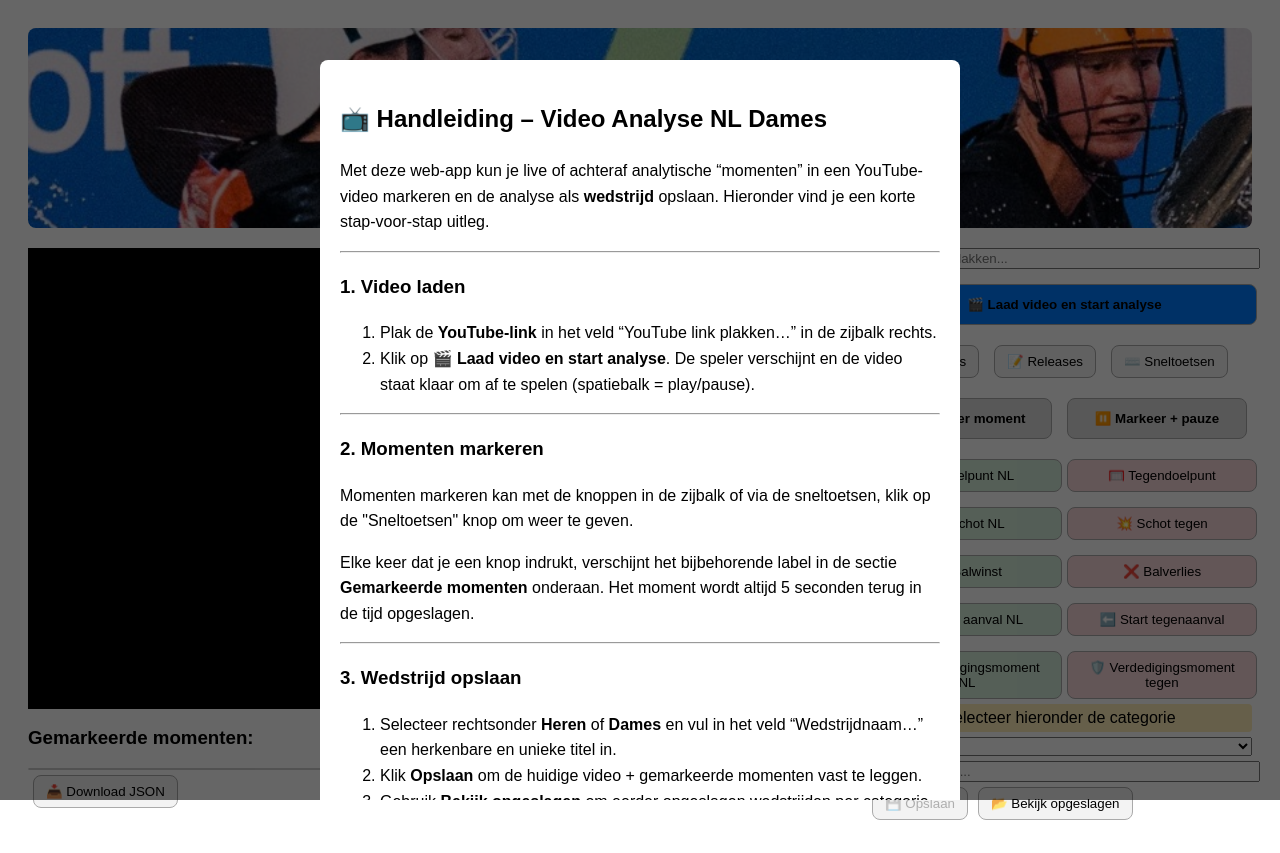
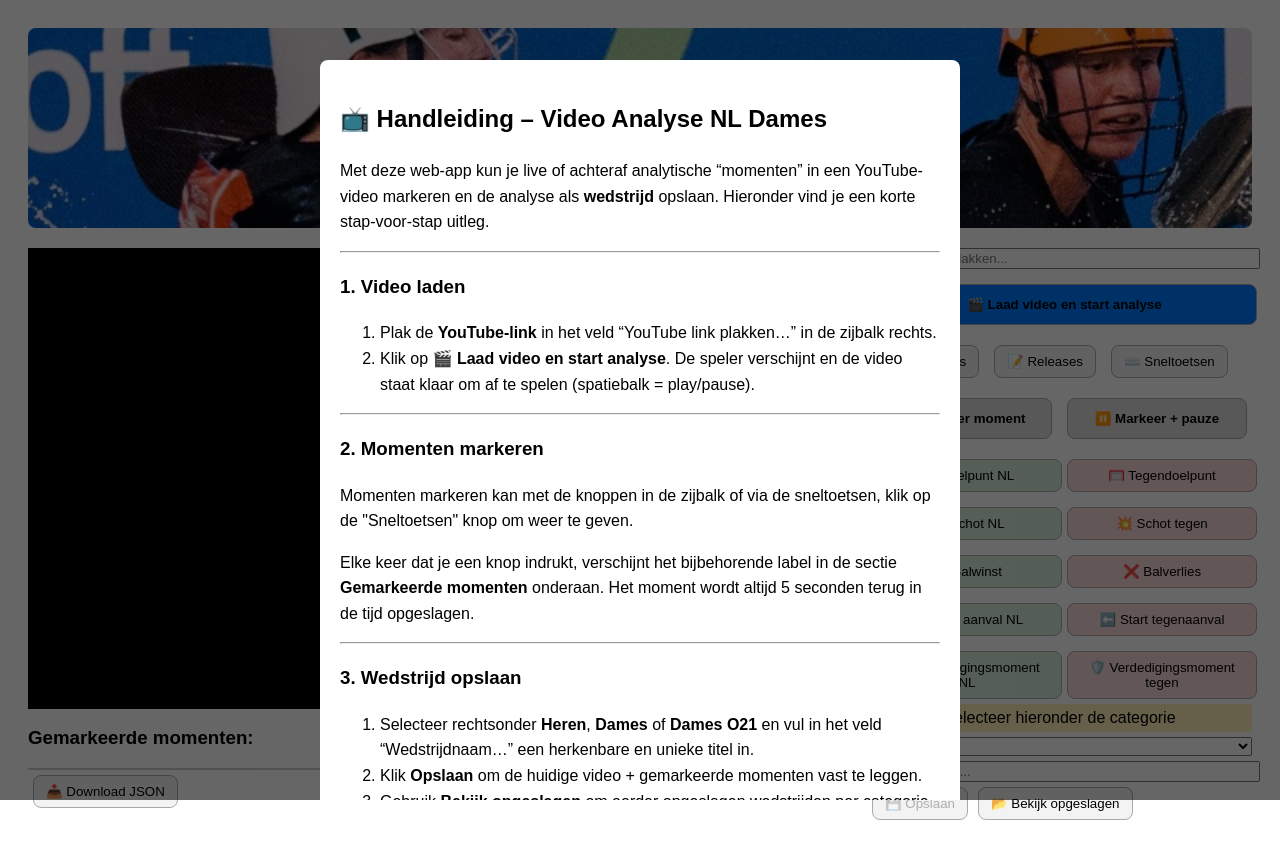
Before and after one commit to Sytsevdz/Video-Analyse-App, a React (Vite) app: page / in a window 1280 px wide. Built offline with nearby package versions, Linux system fonts and the light colour scheme.

Commit message:
Add Dames O21 category

```diff
--- a/src/main.jsx
+++ b/src/main.jsx
@@ -12,6 +12,7 @@ export const formatTime = (seconds) => {
 const INSTRUCTIONS_VERSION = "2";
 
 const RELEASE_NOTES = [
+  "Categorie Dames O21 toegevoegd",
   "Banner toont nu dames of heren afhankelijk van de gekozen database",
   "Laden van opgeslagen wedstrijd laadt nu ook de juiste video",
   "Verberg en toon knoppen toegevoegd",
@@ -172,7 +173,7 @@ const InstructionsModal = ({ onClose, label }) => (
       <h3>3. Wedstrijd opslaan</h3>
       <ol>
         <li>
-          Selecteer rechtsonder <strong>Heren</strong> of <strong>Dames</strong> en vul in het veld “Wedstrijdnaam…” een herkenbare en unieke titel in.
+          Selecteer rechtsonder <strong>Heren</strong>, <strong>Dames</strong> of <strong>Dames O21</strong> en vul in het veld “Wedstrijdnaam…” een herkenbare en unieke titel in.
         </li>
         <li>
           Klik <strong>Opslaan</strong> om de huidige video + gemarkeerde
@@ -180,7 +181,7 @@ const InstructionsModal = ({ onClose, label }) => (
         </li>
         <li>
           Gebruik <strong>Bekijk opgeslagen</strong> om eerder opgeslagen
-          wedstrijden per categorie, heren of dames, te openen.
+          wedstrijden per categorie &ndash; Heren, Dames of Dames O21 &ndash; te openen.
         </li>
       </ol>
       <h3>4. Tips</h3>
@@ -338,7 +339,8 @@ const App = () => {
 
   const tableOptions = {
     matches_heren: "Heren",
-    matches: "Dames"
+    matches: "Dames",
+    matches_u21d: "Dames O21"
   };
 
   React.useEffect(() => {
```
Also changed, not shown: 1 other file (tests, documents, lock files or other folders).
